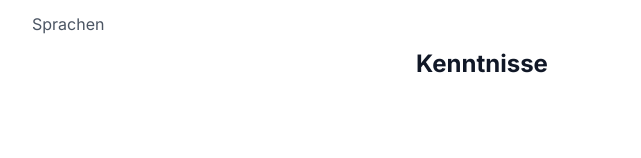
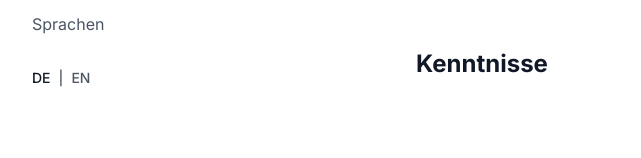
Before and after one commit to ylmzburak/portfolio, a Next.js app: page /de/ in a window 1280 px wide. Shown: the part 432-590 px from the top of the page, without its empty margins (16-657 px from the left). Built offline with nearby package versions, Linux system fonts and the light colour scheme.

Commit message:
feat: add language switcher that keeps the current page

```diff
--- a/package.json
+++ b/package.json
@@ -12,6 +12,7 @@
     "typecheck": "tsc --noEmit"
   },
   "dependencies": {
+    "clsx": "^2.1.1",
     "next": "16.4.3",
     "react": "19.3.0",
     "react-dom": "19.3.0"
--- /dev/null
+++ b/src/components/layout/LanguageSwitcher.tsx
@@ -0,0 +1,50 @@
+"use client";
+
+import clsx from "clsx";
+import { usePathname } from "next/navigation";
+import { type Locale, localeNames, locales } from "@/i18n/config";
+import { switchLocalePath } from "@/i18n/switch-locale";
+
+type LanguageSwitcherProps = {
+  lang: Locale;
+  label: string;
+};
+
+export function LanguageSwitcher({ lang, label }: LanguageSwitcherProps) {
+  const pathname = usePathname();
+
+  return (
+    <nav aria-label={label}>
+      <ul className="flex items-center gap-2 text-sm font-medium">
+        {locales.map((locale, index) => {
+          const isCurrent = locale === lang;
+
+          return (
+            <li key={locale} className="flex items-center gap-2">
+              {index > 0 && (
+                <span aria-hidden="true" className="text-muted">
+                  |
+                </span>
+              )}
+              <a
+                href={switchLocalePath(pathname, locale)}
+                hrefLang={locale}
+                lang={locale}
+                aria-label={localeNames[locale]}
+                aria-current={isCurrent ? "true" : undefined}
+                className={clsx(
+                  "uppercase transition-colors",
+                  isCurrent
+                    ? "text-foreground"
+                    : "text-muted hover:text-foreground",
+                )}
+              >
+                {locale}
+              </a>
+            </li>
+          );
+        })}
+      </ul>
+    </nav>
+  );
+}
--- a/src/components/layout/Sidebar.tsx
+++ b/src/components/layout/Sidebar.tsx
@@ -2,6 +2,7 @@ import { profile } from "@/data/profile";
 import type { Locale } from "@/i18n/config";
 import { getDictionary } from "@/i18n/get-dictionary";
 import { sectionIds } from "@/lib/sections";
+import { LanguageSwitcher } from "./LanguageSwitcher";
 
 type SidebarProps = {
   lang: Locale;
@@ -35,6 +36,10 @@ export function Sidebar({ lang }: SidebarProps) {
         </ul>
       </nav>
 
+      <div className="flex items-center gap-4">
+        <LanguageSwitcher lang={lang} label={dictionary.language.switch} />
+      </div>
+
       <div className="flex flex-col gap-6 lg:mt-auto">
         <a
           href={`/cv/cv-${lang}.pdf`}
--- a/src/i18n/config.ts
+++ b/src/i18n/config.ts
@@ -7,3 +7,8 @@ export const defaultLocale: Locale = "de";
 export function isLocale(value: string): value is Locale {
   return (locales as readonly string[]).includes(value);
 }
+/** Each locale's name in its own language, for the language switcher. */
+export const localeNames: Record<Locale, string> = {
+  de: "Deutsch",
+  en: "English",
+};
--- /dev/null
+++ b/src/i18n/switch-locale.ts
@@ -0,0 +1,11 @@
+import type { Locale } from "./config";
+
+/**
+ * Returns the same page in another locale.
+ * "/de/projects/cinetime/" + "en" → "/en/projects/cinetime/"
+ */
+export function switchLocalePath(pathname: string, locale: Locale): string {
+  const segments = pathname.split("/").filter(Boolean);
+  segments[0] = locale;
+  return `/${segments.join("/")}/`;
+}
```
Also changed, not shown: 1 other file (tests, documents, lock files or other folders).
